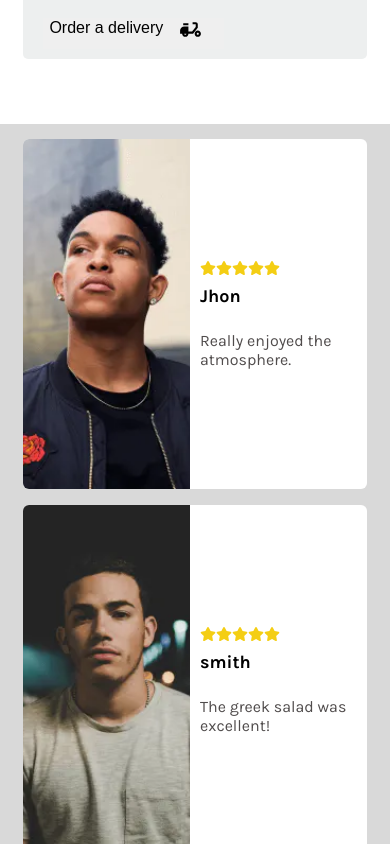
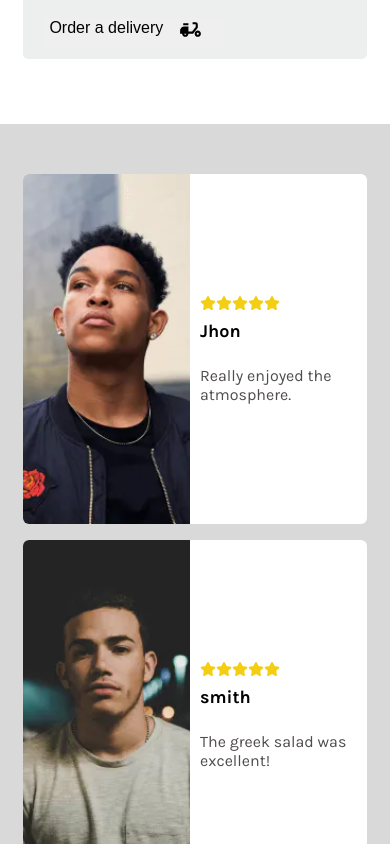
Before and after one commit to ThorayaElsharawy/little-lemon, a React (Create React App) app: page / in a window 390 px wide. Shown: the part 2420-3264 px from the top of the page. Built offline with nearby package versions, Linux system fonts and the light colour scheme.

Commit message:
more space between sections

```diff
--- a/src/index.css
+++ b/src/index.css
@@ -297,19 +297,17 @@ section.menu .title button {
   border-start-start-radius: 6px;
   border-end-start-radius: 6px;
 }
+
 .testimonials .card .name {
   margin-top: 5px;
   font-size: 18px;
 }
 
 .testimonials .card .right {
-  /* padding: 0 10px; */
   margin: auto;
 }
 
 .testimonials .comment {
-  /* width: 70%; */
-  /* padding: 0 10px; */
   color: #504C4C;
 }
 
@@ -378,6 +376,10 @@ footer ul li a {
     font-size: 40px;
   }
 
+  .about {
+    margin-top: 0;
+  }
+
   .banner h2,
   .about h2 {
     font-size: 25px;
@@ -388,14 +390,15 @@ footer ul li a {
   }
 
   .testimonials section {
+    padding-top: 50px;
+    padding-bottom: 50px;
     grid-template-columns: repeat(2, 1fr);
   }
 
 }
 
+@media (max-width: 768px) {
 
-
-@media (max-width: 768px) {
   nav,
   header section,
   main .menu,
@@ -490,11 +493,10 @@ footer ul li a {
     grid-template-columns: 1fr;
   }
 
-
-
 }
 
 @media (max-width: 576px) {
+
   nav,
   header section,
   main .menu,
@@ -522,6 +524,9 @@ footer ul li a {
 
   .testimonials section {
     grid-template-columns: 1fr;
+
+    padding-top: 50px;
+    padding-bottom: 50px;
   }
 
 }
```
